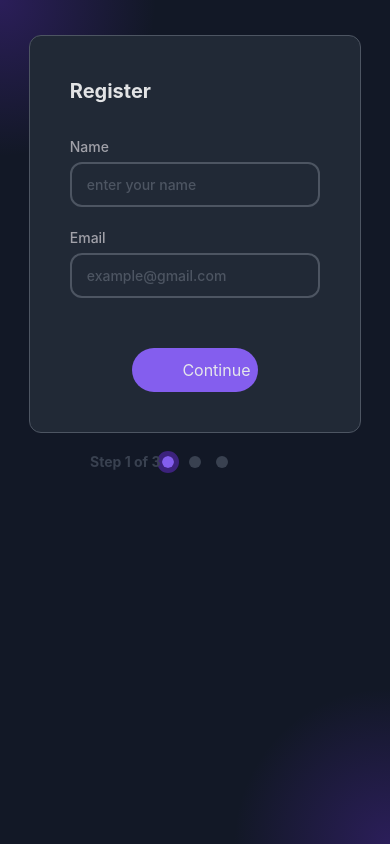
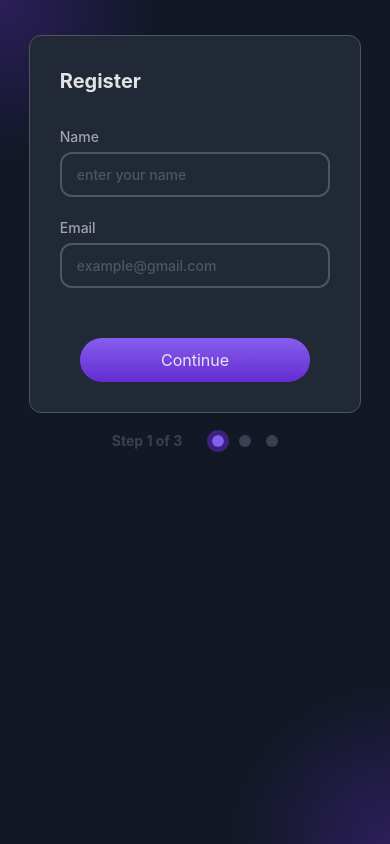
Before and after one commit to RevainIDN/front-register-form, a website built with Vite: page index.html in a window 390 px wide. Shown: the top 844 px of the page. Built offline with nearby package versions, Linux system fonts and the light colour scheme.

Commit message:
Исправлены некоторые стили

```diff
--- a/src/style.css
+++ b/src/style.css
@@ -33,7 +33,6 @@ body::after {
   width: 100%;
   height: 100%;
   background: 50% / 40% no-repeat url(/blur-radial.svg);
-  overflow: hidden;
   z-index: -1;
 }
 
@@ -60,12 +59,12 @@ body::after {
   display: flex;
   justify-content: center;
   align-items: center;
-  position: relative;
-  width: 40%;
+  gap: 30px;
+  width: 50%;
+  margin-top: 15px;
 }
 
 .pagination-steps {
-  position: absolute;
   font-size: 14px;
   color: #394150;
   top: 18px;
@@ -75,7 +74,6 @@ body::after {
 .pagination-list {
   display: flex;
   gap: 15px;
-  margin-top: 16px;
 }
 
 .pagination-btn {
@@ -104,7 +102,7 @@ body::after {
 .continue-btn {
   width: 50%;
   color: #E5E7EB;
-  background-color: #845EEE;
+  background: linear-gradient(to bottom, #845EEE, #652CD1);
   padding: 10px 50px;
   border-radius: 32px;
   margin-top: 50px;
@@ -223,10 +221,6 @@ body::after {
     width: 65%;
   }
 
-  .pagination-steps {
-    left: 13%;
-  }
-
   body::before {
     top: -100%;
     left: -100%;
@@ -246,18 +240,23 @@ body::after {
   .register-form {
     width: 80%;
   }
-
-  .pagination-steps {
-    left: -5%;
-  }
 }
 
 @media (max-width: 570px) {
   .register-form {
+    padding: 30px;
+  }
+
+  .pagination-info {
+    width: 100%;
+  }
+
+  .continue-btn {
+    width: 85%;
+    padding: 10px 20px;
+  }
+
+  .register-form {
     width: 95%;
   }
-
-  .pagination-steps {
-    left: -25%;
-  }
 }
```
